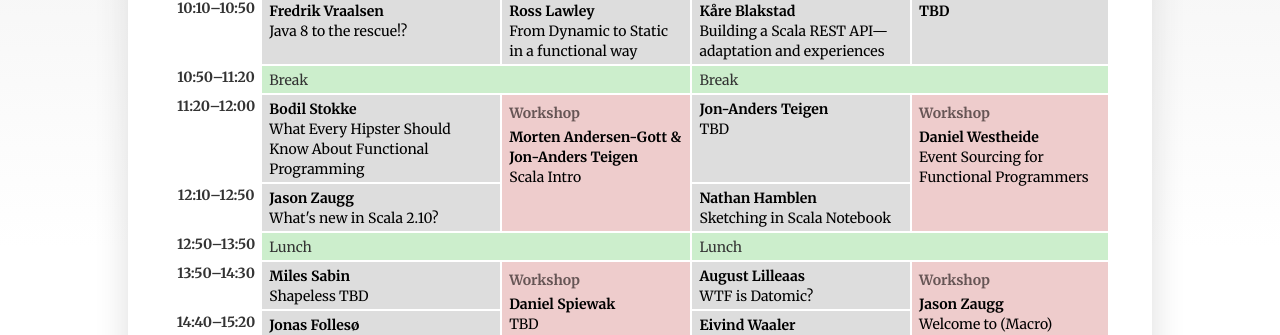
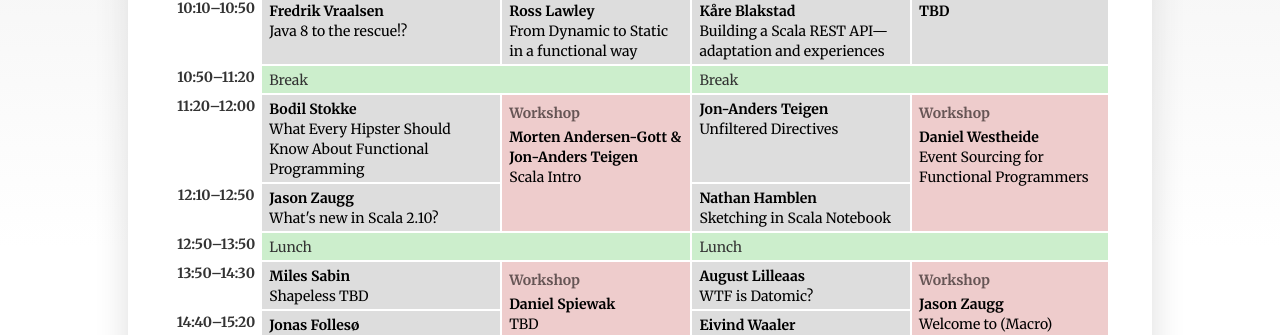
Before and after one commit to flatmaposlo/2013.github.com, a Jekyll site: the page built from index.html, in a window 1280 px wide. Shown: the part 864-1199 px from the top of the page. Built offline with Jekyll 4.4.1, drawn with Linux system fonts in a browser that asks for light colours; some web fonts are replaced.

Commit message:
Teigen >>= title

```diff
--- a/_includes/schedule.html
+++ b/_includes/schedule.html
@@ -83,7 +83,7 @@
           <td>
             <a href="/teigen.html">
               <div class="speaker">Jon-Anders Teigen</div>
-              <div class="talk">TBD</div>
+              <div class="talk">Unfiltered Directives</div>
             </a>
           </td>
           <td rowspan="2" class="workshop">
```
